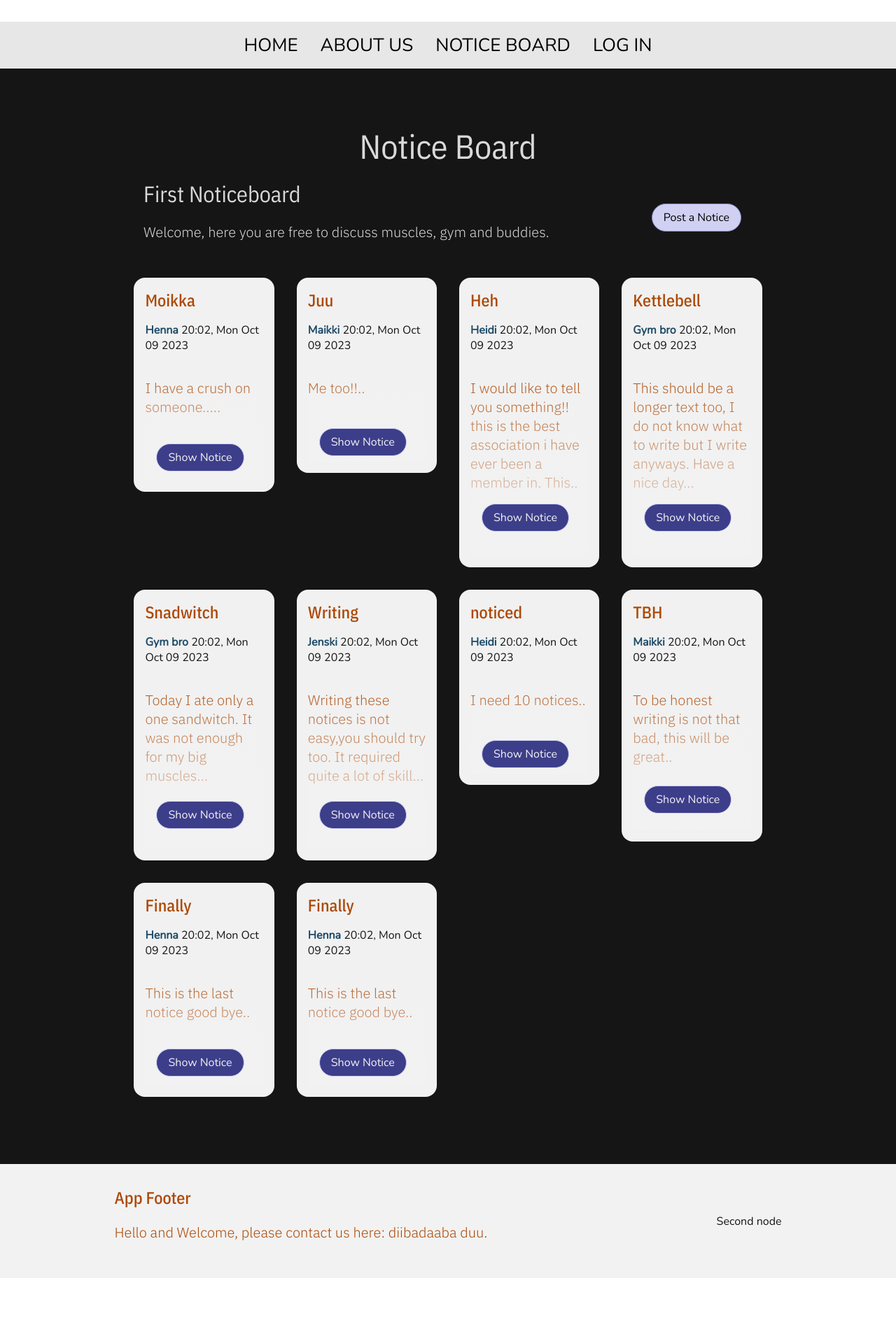
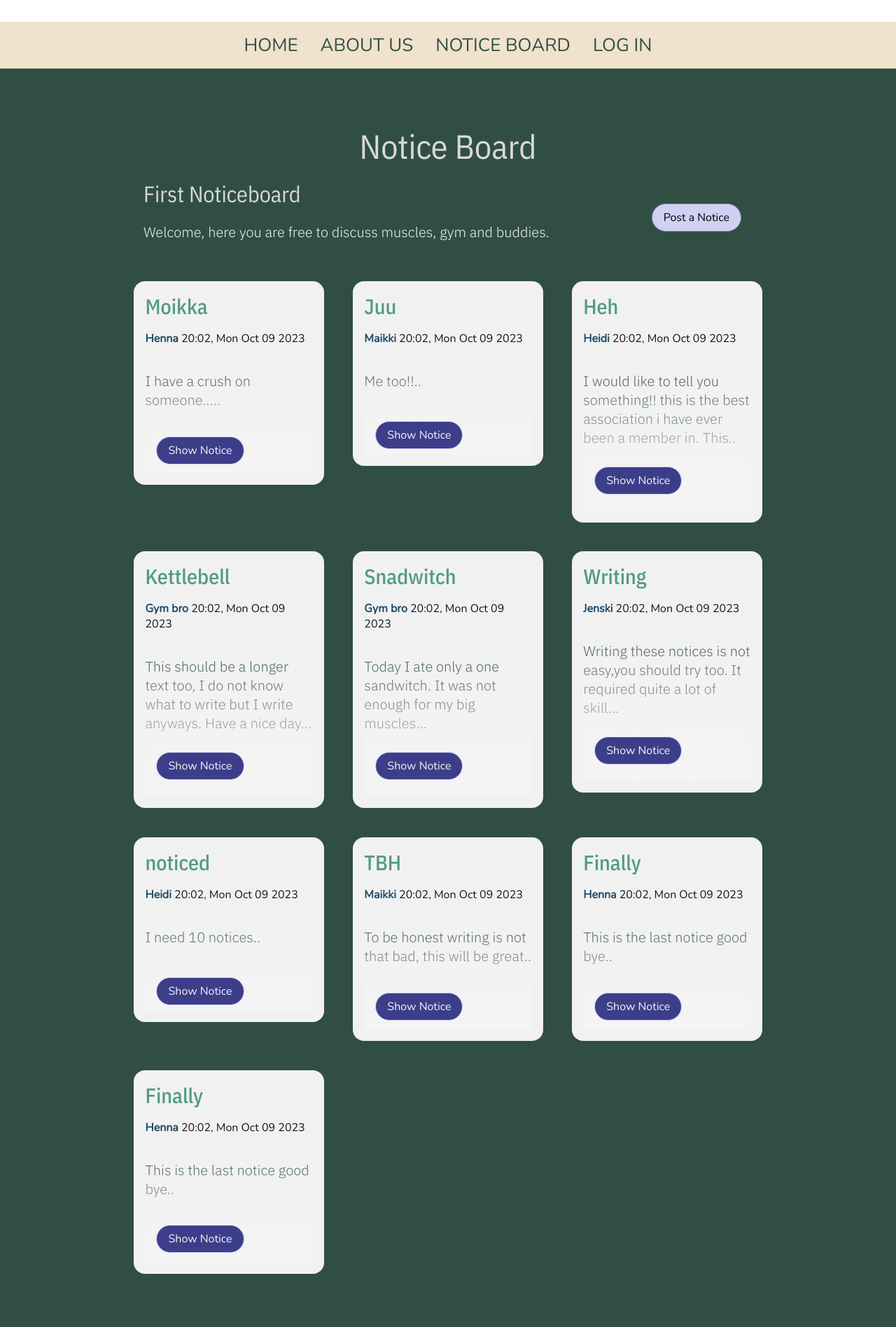
Before and after one commit to Testodus/Aalto-Strength-Society, a React (Create React App) app in the folder client/: page /noticeboard in a window 1280 px wide. Shown: the part 283-2180 px from the top of the page at 70% size. Before the commit the page ends 2110 px from the top, so only its background shows below. Built offline with nearby package versions, Linux system fonts and the light colour scheme.

Commit message:
chnage the colors

```diff
--- a/client/src/App.tsx
+++ b/client/src/App.tsx
@@ -29,7 +29,7 @@ const FrameDiv = styled.div`
   justify-content: center;
   align-items: start;
   padding: 3rem 0rem 3rem 0rem;
-  background: #151515;
+  background: #304f42;
 
   @media only screen and (max-width: 640px) {
     padding: 2rem 0rem 2rem 0rem;
@@ -39,7 +39,7 @@ const FrameDiv = styled.div`
 const AppFooter = styled.footer`
   background: black;
   min-height: 15vh;
-  background: #f2f2f2;
+  background: #f0e2cc;
   margin: 0;
   padding: 0;
 
--- a/client/src/components/Navbar.tsx
+++ b/client/src/components/Navbar.tsx
@@ -12,7 +12,7 @@ const NavbarContainer = styled.nav`
 
   a {
     text-decoration: none;
-    color: inherit;
+    color: #304f42;
     padding: 1rem 1rem 1rem 1rem;
     font-size: 26px;
 
@@ -42,7 +42,7 @@ const SecondaryNavbarContainer = styled.nav`
 
   a {
     text-decoration: none;
-    color: inherit;
+    color: #304f42;
     padding: 1rem 1rem 1rem 1rem;
     font-size: 24px;
 
@@ -57,7 +57,7 @@ const SecondaryNavbarContainer = styled.nav`
 
 const NavContainer = styled.div`
   width: 100%;
-  background: #e7e7e7;
+  background: #f0e2cc;
   display: flex;
   flex-direction: column;
   justify-content: center;
@@ -81,10 +81,11 @@ const NavButton = styled.button`
   font-weight: bold;
   border: none;
   font-size: 24px;
-  background: F2F2F2;
-  padding: 1rem;
+  background: #f4f4f4;
+  border-radius: 0.5rem;
+  padding: 1rem 1.5rem;
   max-width: 8rem;
-  margin: 0.5rem 2rem 0.5rem 2rem;
+  margin: 1rem 2rem 1rem 2rem;
 
   font-family: 'Nunito', sans-serif;
   font-weight: 400;
--- a/client/src/pages/noticeboard/Comment.tsx
+++ b/client/src/pages/noticeboard/Comment.tsx
@@ -9,7 +9,7 @@ const CommentDiv = styled.div`
   display: flex;
   flex-direction: column;
   border-radius: 1rem;
-  background: #f0c7ad;
+  background: #f0e2cc;
   padding: 1rem;
   justify-content: space-between;
   height: min-content;
--- a/client/src/pages/noticeboard/Notice.tsx
+++ b/client/src/pages/noticeboard/Notice.tsx
@@ -23,6 +23,7 @@ const NoticeDiv = styled.div`
   padding: 1rem;
   justify-content: space-between;
   height: min-content;
+  margin: 0.3rem;
 `;
 // jos haluut noticet saman kokosiks ota toi hieght pois
 
@@ -34,7 +35,7 @@ const FadedContentGrid = styled.div`
   a {
     text-decoration: none;
     font-size: 16px;
-    color: #f2f2f2;
+    color: #f4f4f4;
 
     font-family: 'Nunito', sans-serif;
     font-weight: 400;
@@ -58,12 +59,12 @@ const Fade = styled.div`
   grid-row-start: 1;
   grid-row-end: 3;
 
-  background-image: linear-gradient(transparent, #f2f2f2);
+  background-image: linear-gradient(transparent, #f4f4f4);
 `;
 
 export const DarkBodyTextGrid = styled.p`
   font-size: 20px;
-  color: #ad4805;
+  color: #304f42;
 
   font-family: 'IBM Plex Sans', sans-serif;
   font-weight: 300;
--- a/client/src/pages/noticeboard/Noticeboard.tsx
+++ b/client/src/pages/noticeboard/Noticeboard.tsx
@@ -13,7 +13,6 @@ import NoticeEl from './Notice';
 const NoticeBoardContainer = styled.div`
   width: 100%;
   max-width: 1000px;
-  background: #151515;
   display: flex;
   flex-direction: column;
   align-items: center;
@@ -40,7 +39,7 @@ const NoticesMenuBar = styled.div`
 
 const NoticesContainer = styled.div`
   display: grid;
-  grid-template-columns: repeat(auto-fill, minmax(200px, 1fr));
+  grid-template-columns: repeat(auto-fill, minmax(225px, 1fr));
   grid-gap: 2rem;
   max-widht: 800px;
   widht: 100%;
--- a/client/src/shared-styles.ts
+++ b/client/src/shared-styles.ts
@@ -52,8 +52,8 @@ export const Heading3 = styled.h3`
 `;
 
 export const Heading4 = styled.h4`
-  color: #ad4805;
-  font-size: 24px;
+  color: #519a85;
+  font-size: 30px;
   margin: 0;
   padding: 0;
 
@@ -63,7 +63,7 @@ export const Heading4 = styled.h4`
 
 export const Bodytext = styled.p`
   font-size: 20px;
-  color: #d9d9d9;
+  color: #f4f4f4;
 
   font-family: 'IBM Plex Sans', sans-serif;
   font-weight: 300;
@@ -71,7 +71,7 @@ export const Bodytext = styled.p`
 
 export const DarkBodyText = styled.p`
   font-size: 20px;
-  color: #ad4805;
+  color: #304f42;
 
   font-family: 'IBM Plex Sans', sans-serif;
   font-weight: 300;
@@ -106,7 +106,7 @@ export const PrimaryButton = styled.button`
 export const SecondaryButton = styled.button`
   text-decoration: none;
   font-size: 16px;
-  color: #f2f2f2;
+  color: #f4f4f4;
 
   font-family: 'Nunito', sans-serif;
   font-weight: 400;
@@ -133,7 +133,7 @@ export const FormLabel = styled.label`
 
 export const FormTextarea = styled.textarea`
   border: 1px solid #3d3e8a;
-  border-radius: 1rem;
+  border-radius: 0.5rem;
   margin: 0.3rem;
   padding: 1rem;
   min-height: 2rem;
@@ -143,15 +143,49 @@ export const FormTextarea = styled.textarea`
 
 export const FormInput = styled.textarea`
   border: 1px solid #3d3e8a;
-  border-radius: 1rem;
+  border-radius: 0.5rem;
   margin: 0.3rem;
-  padding: 1rem;
-  min-height: 2rem;
+  padding: 0.3rem;
   overflow: hidden;
 `;
 
 export const FormInputContainer = styled.div`
   display: flex;
   flex-direction: column;
+  margin: 0.8rem;
+`;
+
+export const FormStyle = styled.form`
+  display: flex;
+  flex-direction: column;
+  align-items: center;
+  justify-content: center;
+  width: 100%;
+  max-width: 400px;
+`;
+
+// DIVS
+
+export const RoundDivLight = styled.div`
+  background: #f4f4f4;
+  border-radius: 1rem;
+  padding: 1rem;
+  max-width: 800px;
+  width: 100%;
   margin: 1rem;
+
+  display: flex;
+  align-items: center;
+  justify-content: center;
+  flex-direction: column;
 `;
+
+export const FullWidthDiv = styled.div`
+  width: 100%;
+  margin: 0;
+  padding: 0;
+  display: flex;
+  justify-content: center;
+  align-items: center;
+  flex-direction: column;
+`;
```
Also changed, not shown: 1 other file (tests, documents, lock files or other folders).
